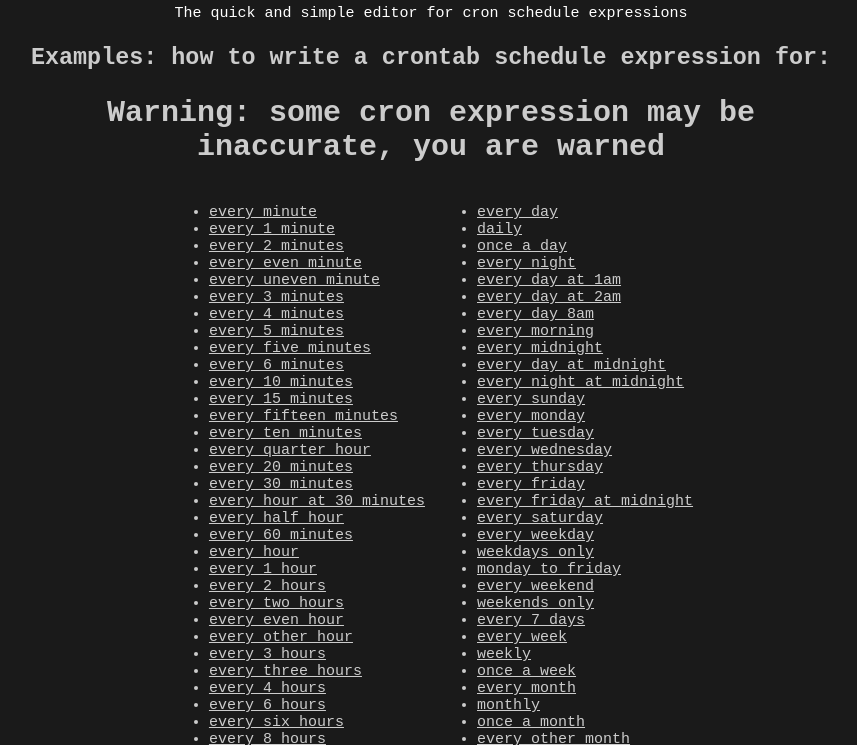
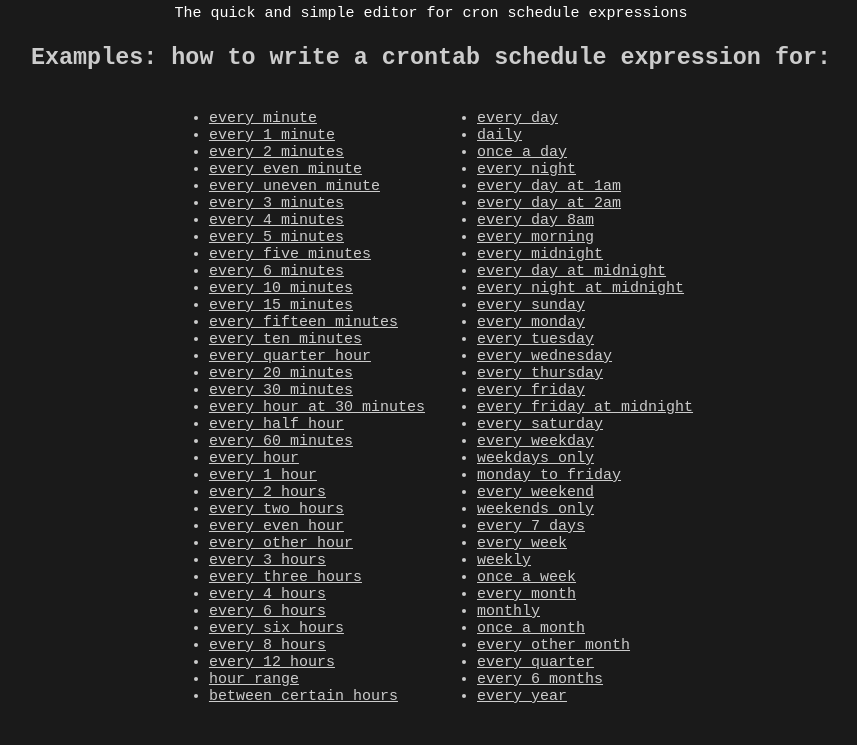
Before and after one commit to Ve-Ka/crontabguru, a plain HTML site: page examples.html in a window 1280 px wide. Shown: the part 76-821 px from the top of the page, without its empty margins (209-1066 px from the left). Drawn offline with Linux system fonts and the light colour scheme.

Commit message:
cleanup code

```diff
--- a/examples.html
+++ b/examples.html
@@ -13,7 +13,6 @@
     <div>The quick and simple editor for cron schedule expressions</div>
   </div>
     <h3>Examples: how to write a crontab schedule expression for:</h3>
-    <h2>Warning: some cron expression may be inaccurate, you are warned</h2>
   <div class="tips">
     <ul>
       <li><a href="index.html#*_*_*_*_*">every minute</a></li>
```
